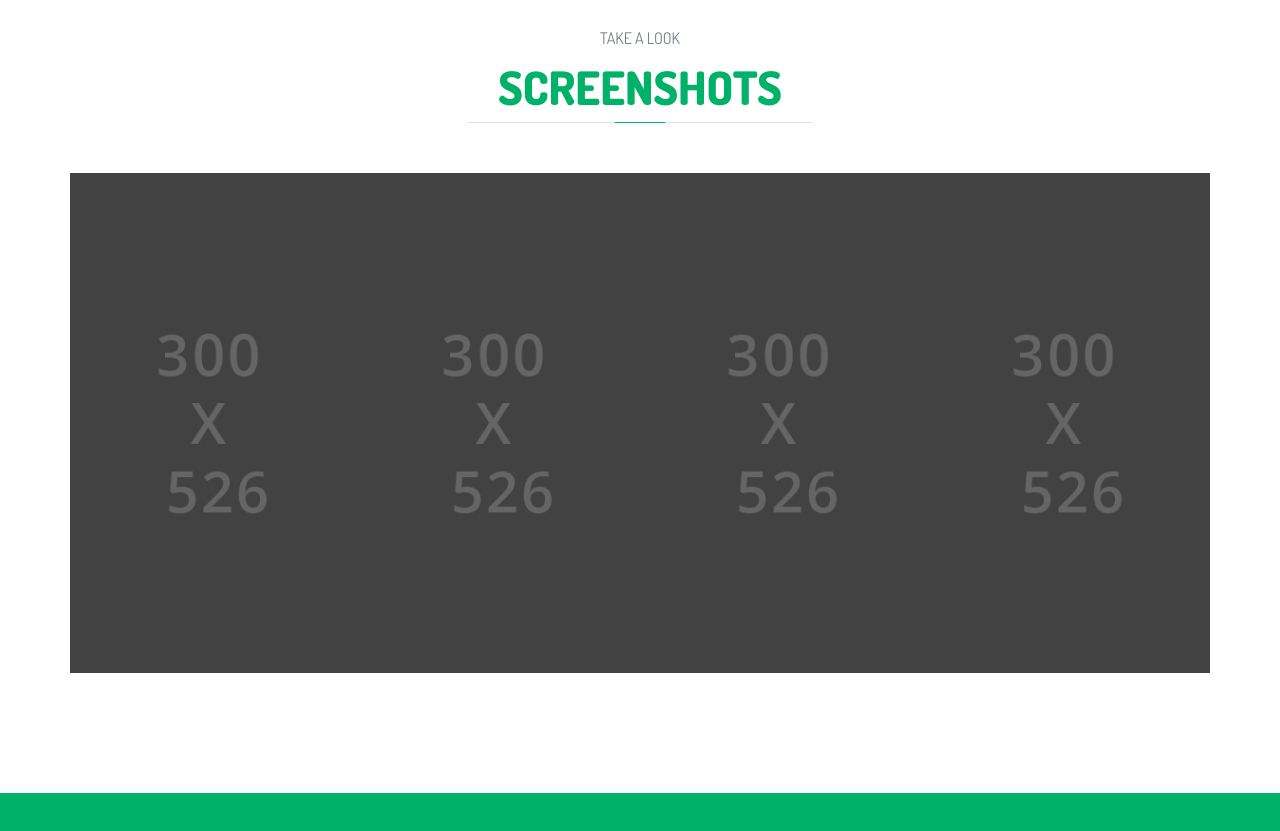
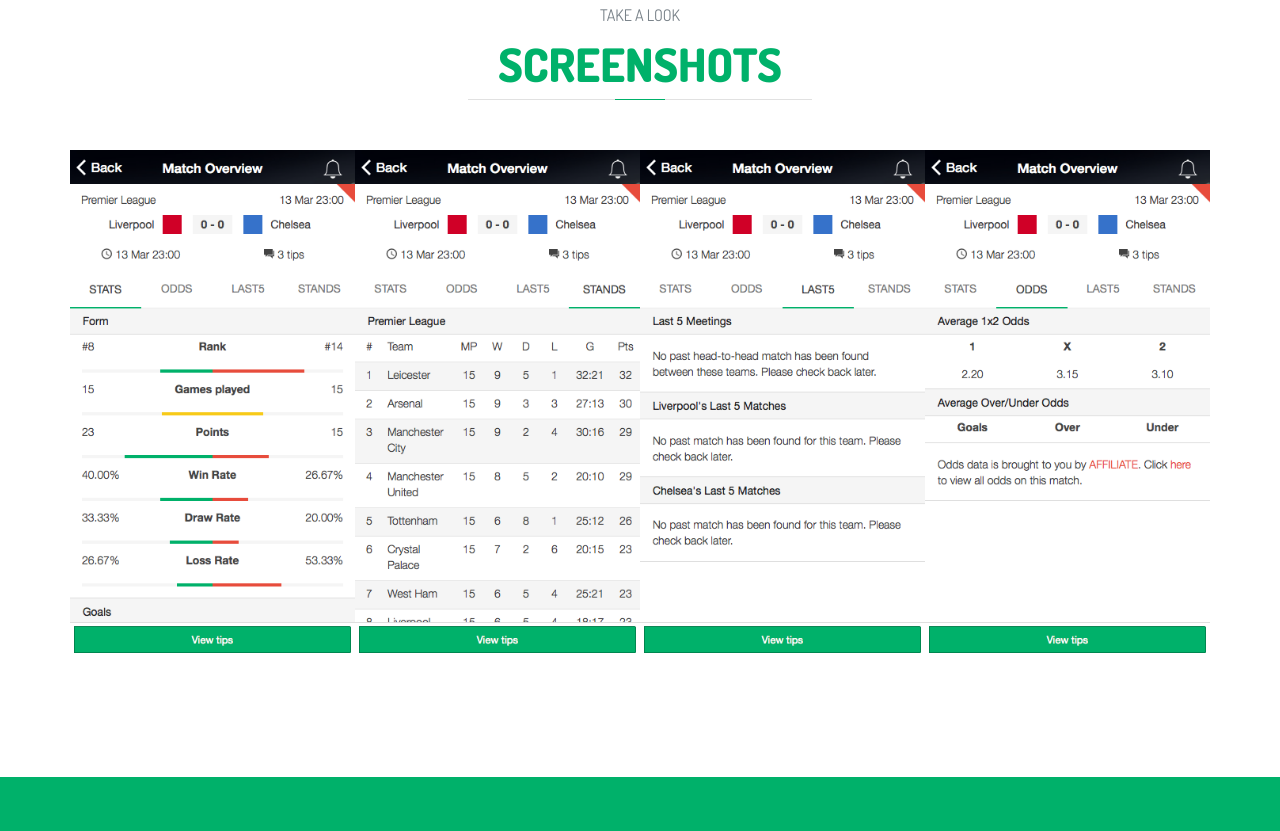
Before and after one commit to romyngo/which-team-web, a plain HTML site: page index.html in a window 1280 px wide. Shown: the part 2482-3313 px from the top of the page. Drawn offline with Linux system fonts and the light colour scheme.

Commit message:
Changed images

```diff
--- a/index.html
+++ b/index.html
@@ -245,7 +245,7 @@
         </ul>
       </div>
       <div class="col-sm-4 text-center">
-        <img class="wow bounceInUp" src="assets/images/iphone_full.png" alt="" title="">
+        <img class="wow bounceInUp" src="assets/images/screenshots/features.png" alt="Features" title="">
       </div>
       <div class="col-sm-4">
         <ul class="feature-list-right">
@@ -297,45 +297,63 @@
   <div class="container">
     <div class="row">
       <div class="col-sm-12">
-        <span class="sub-head wow fadeInLeft">take a look</span>
+        <span class="sub-head wow fadeInLeft">Take a look</span>
         <div class="title wow fadeInRight">
           <h2>screenshots</h2>
         </div>
         <div id="owl-demo" class="owl-carousel">
           <div class="item screenshot-block">
-            <img src="./assets/images/screenshot.jpg" alt="GRAPE">
+            <img src="./assets/images/screenshots/screenshot_1.png" alt="Screenshot">
             <div class="caption">
-              <a class="test-popup-link" href="./assets/images/screenshot.jpg"><i class="fa fa-plus"></i></a>
+              <a class="test-popup-link" href="./assets/images/screenshots/screenshot_1.png"><i class="fa fa-plus"></i></a>
             </div>
           </div>
           <div class="item screenshot-block">
-            <img src="./assets/images/screenshot.jpg" alt="GRAPE">
+            <img src="./assets/images/screenshots/screenshot_2.png" alt="Screenshot">
             <div class="caption">
-              <a class="test-popup-link" href="./assets/images/screenshot.jpg"><i class="fa fa-plus"></i></a>
+              <a class="test-popup-link" href="./assets/images/screenshots/screenshot_2.png"><i class="fa fa-plus"></i></a>
             </div>
           </div>
           <div class="item screenshot-block">
-            <img src="./assets/images/screenshot.jpg" alt="GRAPE">
+            <img src="./assets/images/screenshots/screenshot_3.png" alt="Screenshot">
             <div class="caption">
-              <a class="test-popup-link" href="./assets/images/screenshot.jpg"><i class="fa fa-plus"></i></a>
+              <a class="test-popup-link" href="./assets/images/screenshots/screenshot_3.png"><i class="fa fa-plus"></i></a>
             </div>
           </div>
           <div class="item screenshot-block">
-            <img src="./assets/images/screenshot.jpg" alt="GRAPE">
+            <img src="./assets/images/screenshots/screenshot_4.png" alt="Screenshot">
             <div class="caption">
-              <a class="test-popup-link" href="./assets/images/screenshot.jpg"><i class="fa fa-plus"></i></a>
+              <a class="test-popup-link" href="./assets/images/screenshots/screenshot_4.png"><i class="fa fa-plus"></i></a>
             </div>
           </div>
           <div class="item screenshot-block">
-            <img src="./assets/images/screenshot.jpg" alt="GRAPE">
+            <img src="./assets/images/screenshots/screenshot_5.png" alt="Screenshot">
             <div class="caption">
-              <a class="test-popup-link" href="./assets/images/screenshot.jpg"><i class="fa fa-plus"></i></a>
+              <a class="test-popup-link" href="./assets/images/screenshots/screenshot_5.png"><i class="fa fa-plus"></i></a>
             </div>
           </div>
           <div class="item screenshot-block">
-            <img src="./assets/images/screenshot.jpg" alt="GRAPE">
+            <img src="./assets/images/screenshots/screenshot_6.png" alt="Screenshot">
             <div class="caption">
-              <a class="test-popup-link" href="./assets/images/screenshot.jpg"><i class="fa fa-plus"></i></a>
+              <a class="test-popup-link" href="./assets/images/screenshots/screenshot_6.png"><i class="fa fa-plus"></i></a>
+            </div>
+          </div>
+          <div class="item screenshot-block">
+            <img src="./assets/images/screenshots/screenshot_7.png" alt="Screenshot">
+            <div class="caption">
+              <a class="test-popup-link" href="./assets/images/screenshots/screenshot_7.png"><i class="fa fa-plus"></i></a>
+            </div>
+          </div>
+          <div class="item screenshot-block">
+            <img src="./assets/images/screenshots/screenshot_8.png" alt="Screenshot">
+            <div class="caption">
+              <a class="test-popup-link" href="./assets/images/screenshots/screenshot_8.png"><i class="fa fa-plus"></i></a>
+            </div>
+          </div>
+          <div class="item screenshot-block">
+            <img src="./assets/images/screenshots/screenshot_9.png" alt="Screenshot">
+            <div class="caption">
+              <a class="test-popup-link" href="./assets/images/screenshots/screenshot_9.png"><i class="fa fa-plus"></i></a>
             </div>
           </div>
         </div>
```
Also changed, not shown: assets/images/iphone_full.png (deleted), assets/images/iphone_half.png (deleted), assets/images/mobile.jpg (deleted), assets/images/phone_mockup.jpg (deleted), assets/images/screenshot.jpg (deleted), assets/images/screenshots/features.png (added), assets/images/screenshots/screenshot_1.png (added), assets/images/screenshots/screenshot_2.png (added), assets/images/screenshots/screenshot_3.png (added), assets/images/screenshots/screenshot_4.png (added), assets/images/screenshots/screenshot_5.png (added), assets/images/screenshots/screenshot_6.png (added), assets/images/screenshots/screenshot_7.png (added), assets/images/screenshots/screenshot_8.png (added), 3 more files.
